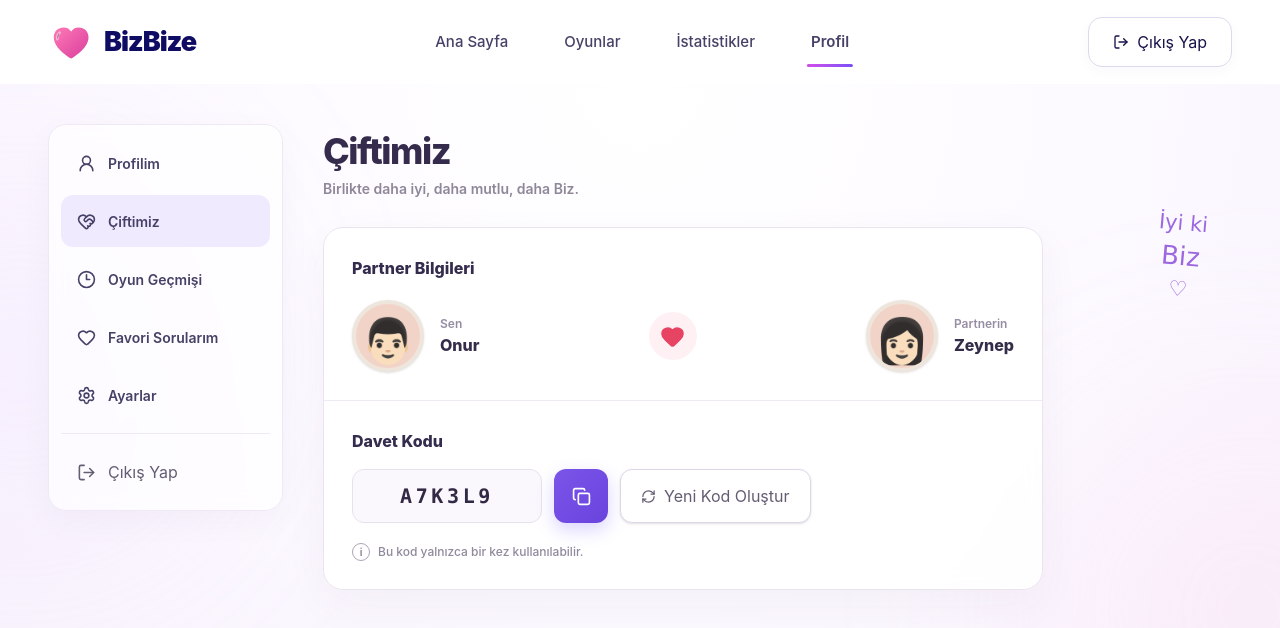
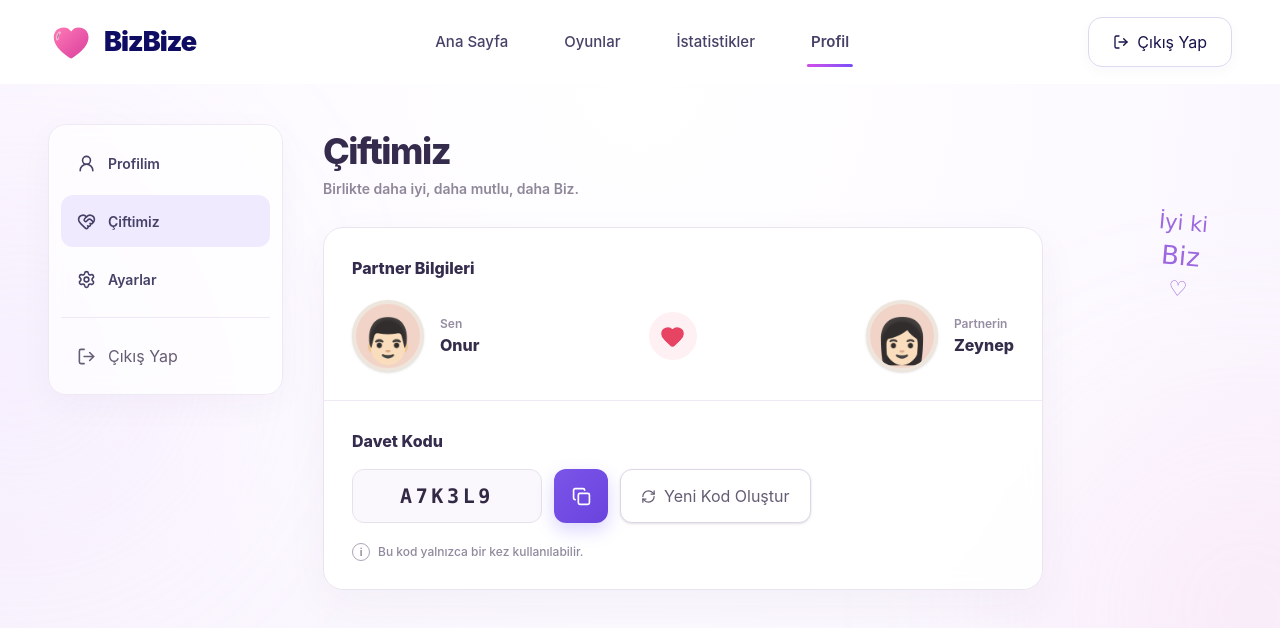
Before and after one commit to DuoByteTech/BizBize, a React (Vite) app: page /profil/ciftimiz in a window 1280 px wide. Shown: the top 628 px of the page. Built offline with nearby package versions, Linux system fonts and the light colour scheme.

Commit message:
Remove game history and favorites from profile menu

```diff
--- a/src/pages/CoupleProfilePage.tsx
+++ b/src/pages/CoupleProfilePage.tsx
@@ -1,5 +1,4 @@
 import {
-    Clock3,
     Copy,
     Heart,
     HeartHandshake,
@@ -24,16 +23,6 @@ const profileMenu = [
         label: "Çiftimiz",
         icon: HeartHandshake,
         path: "/profil/ciftimiz",
-    },
-    {
-        label: "Oyun Geçmişi",
-        icon: Clock3,
-        path: "/profil/oyun-gecmisi",
-    },
-    {
-        label: "Favori Sorularım",
-        icon: Heart,
-        path: "/profil/favoriler",
     },
     {
         label: "Ayarlar",
```
